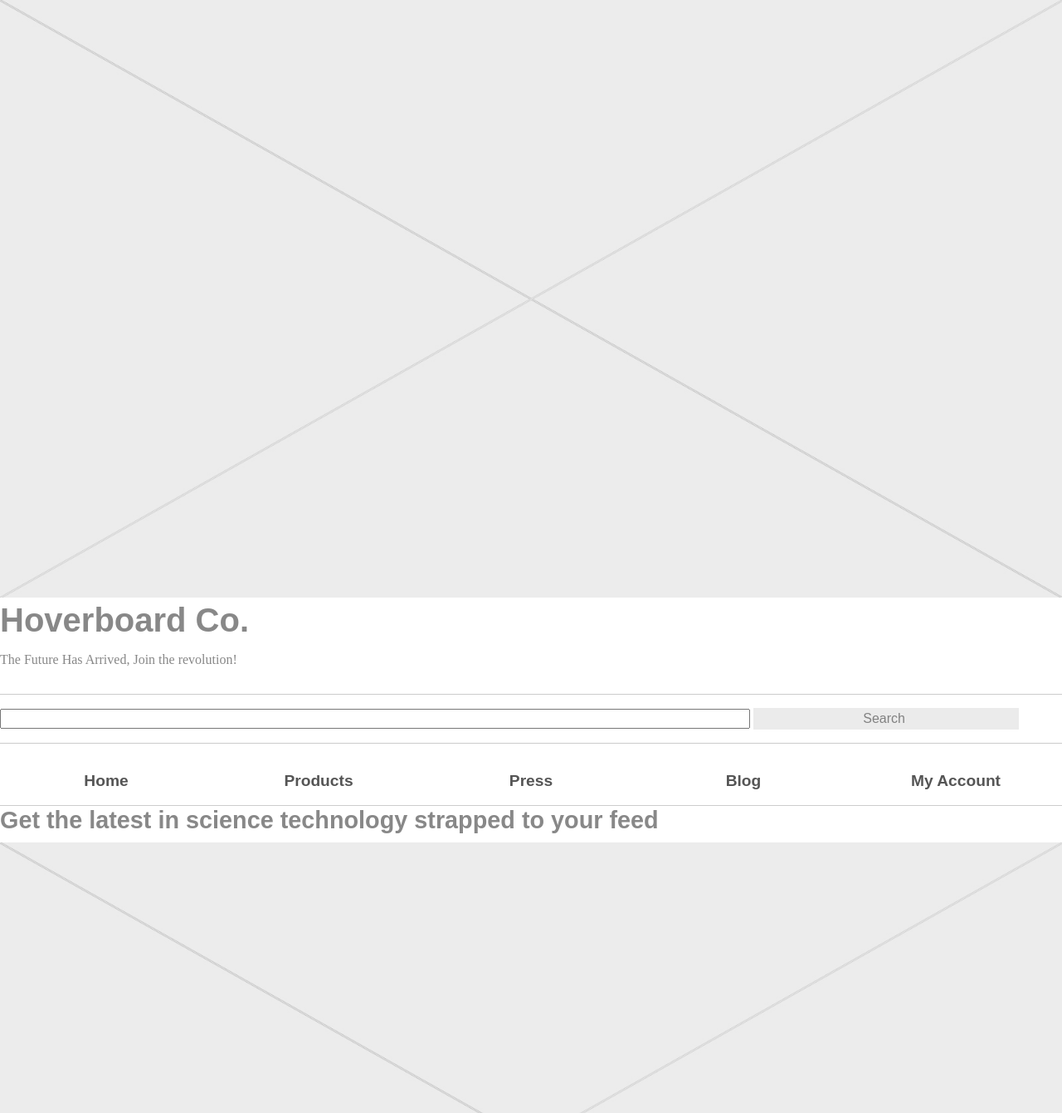
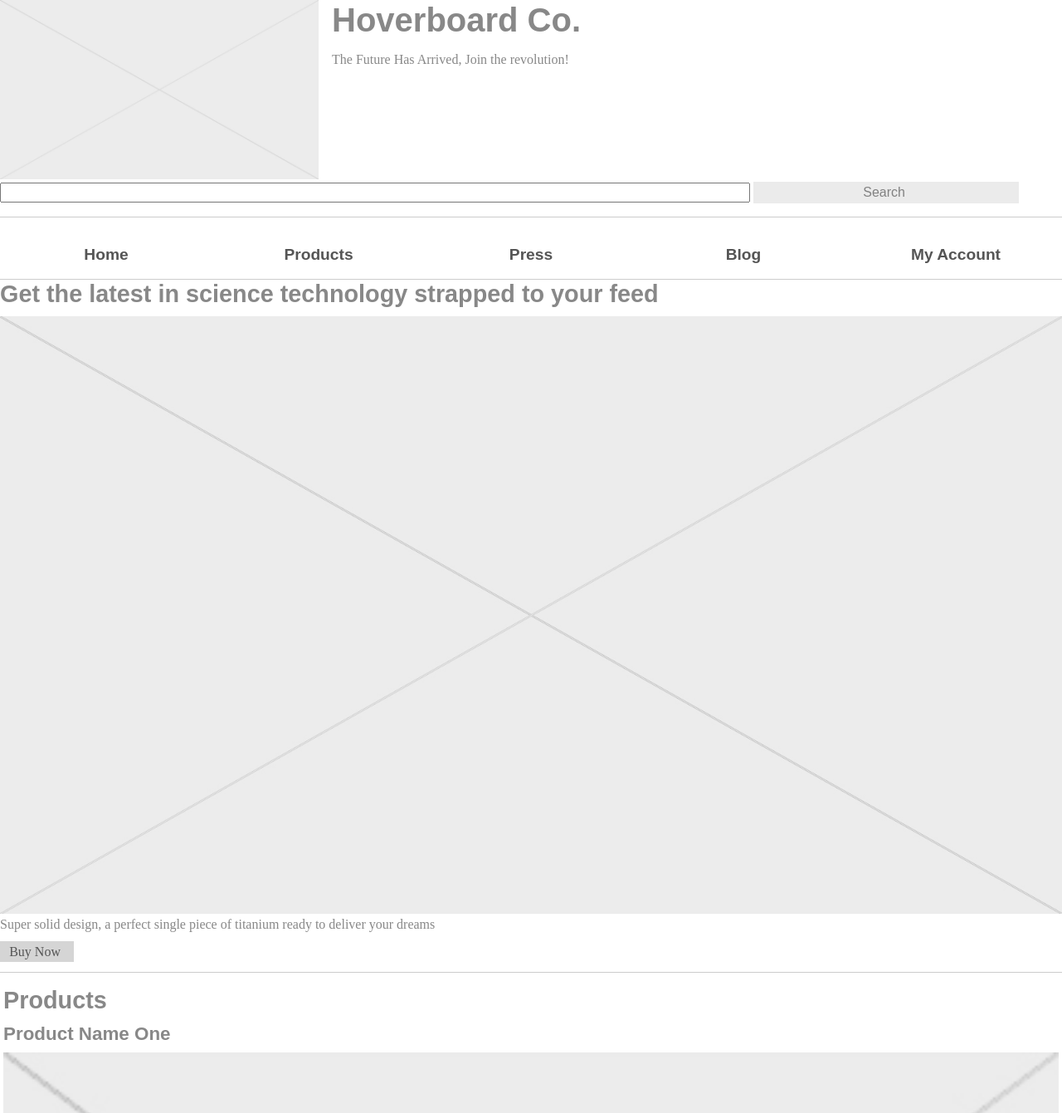
Before and after one commit to justincavery/demosite, a PHP site: page /index.html in a window 1280 px wide. Shown: the top 1341 px of the page at 83% size. Run offline with PHP 8.4, Linux system fonts and the light colour scheme.

Commit message:
no message

```diff
--- a/css/screen.css
+++ b/css/screen.css
@@ -539,13 +539,20 @@ p {
 .container {
   padding: 0 0.25em; }
 
-/* line 50, ../sass/screen.scss */
-.company-branding {
-  padding-bottom: 1em;
-  border-bottom: 1px solid #cccccc;
-  margin-bottom: 1em; }
+@media (min-width: 31.25em) {
+  /* line 51, ../sass/screen.scss */
+  .company-branding {
+    width: 70%;
+    float: right;
+    padding-left: 1em; } }
 
-/* line 58, ../sass/screen.scss */
+@media (min-width: 31.25em) {
+  /* line 59, ../sass/screen.scss */
+  .logo {
+    width: 30%;
+    float: left; } }
+
+/* line 71, ../sass/screen.scss */
 nav ul li {
   border-bottom: 1px solid #ccc;
   text-align: center;
@@ -564,34 +571,38 @@ nav ul li {
     nav ul li a:hover, nav ul li a:focus {
       color: #626262;
       text-decoration: underline; }
-  /* line 62, ../sass/screen.scss */
+  /* line 75, ../sass/screen.scss */
   nav ul li:hover, nav ul li:active {
-    background-color: #888888;
-    text-color: #eeeeee; }
-  @media (min-width: 37.5em) {
-    /* line 58, ../sass/screen.scss */
+    background-color: #888888; }
+    /* line 78, ../sass/screen.scss */
+    nav ul li:hover a, nav ul li:active a {
+      color: white;
+      text-decoration: none; }
+  @media (min-width: 31.25em) {
+    /* line 71, ../sass/screen.scss */
     nav ul li {
       width: 20%;
       float: left; } }
-  /* line 71, ../sass/screen.scss */
+  /* line 87, ../sass/screen.scss */
   nav ul li a {
     display: block;
-    line-height: 3em; }
+    line-height: 3em;
+    text-decoration: none; }
 
-/* line 81, ../sass/screen.scss */
+/* line 98, ../sass/screen.scss */
 .search {
   padding-bottom: 1em;
   border-bottom: 1px solid #cccccc;
   margin-bottom: 1em;
   width: 100%; }
-  /* line 84, ../sass/screen.scss */
+  /* line 101, ../sass/screen.scss */
   .search input {
     width: 70%; }
-  /* line 87, ../sass/screen.scss */
+  /* line 104, ../sass/screen.scss */
   .search button {
     width: 25%; }
 
-/* line 102, ../sass/screen.scss */
+/* line 119, ../sass/screen.scss */
 input[type="submit"],
 button {
   width: 25%;
@@ -602,7 +613,7 @@ button {
   font-size: 1em;
   border: none; }
 
-/* line 113, ../sass/screen.scss */
+/* line 130, ../sass/screen.scss */
 input[type="email"],
 input[type="password"],
 input[type="text"],
@@ -633,11 +644,11 @@ textarea {
   max-width: 500px;
   border: 1px #cccccc solid; }
 
-/* line 130, ../sass/screen.scss */
+/* line 147, ../sass/screen.scss */
 form label {
   display: block; }
 
-/* line 136, ../sass/screen.scss */
+/* line 153, ../sass/screen.scss */
 .button {
   margin: 1em 0 0;
   padding: 0.25em 1em 0.25em 0.7em;
@@ -646,10 +657,10 @@ form label {
   font-size: 1em;
   border: none; }
 
-/* line 147, ../sass/screen.scss */
+/* line 164, ../sass/screen.scss */
 .product {
   margin-bottom: 1em; }
-  /* line 150, ../sass/screen.scss */
+  /* line 167, ../sass/screen.scss */
   .product:after {
     border-bottom: 1px solid #333333;
     width: 80%;
--- a/index.html
+++ b/index.html
@@ -95,9 +95,10 @@
 
 <section class="section">
 <div class="container">
-	<h2>Heading</h2>
+	<h2>Video Gallery</h2>
 <div class="video">
-	<iframe width="560" height="315" src="//www.youtube.com/embed/A4vE_vpkr90?rel=0" frameborder="0" allowfullscreen></iframe>
+	<img src="images/image-16-9.jpg" alt="video" />
+	<!--iframe width="560" height="315" src="//www.youtube.com/embed/A4vE_vpkr90?rel=0" frameborder="0" allowfullscreen></iframe-->
 </div>
 </div>
 </section>
--- a/sass/_mixins.scss
+++ b/sass/_mixins.scss
@@ -129,10 +129,10 @@ BREAKPOINTS
      @media (min-width: 50em) { @content ; }
   }
    @else if $point == phablet {
-     @media (min-width: 37.5em)  { @content ; }
+     @media (min-width: 31.25em)  { @content ; }
   }
   @else if $point == mobileonly {
-     @media (max-width: 37.5em)  { @content ; }
+     @media (max-width: 27.5em)  { @content ; }
 
   }
 }
--- a/sass/screen.scss
+++ b/sass/screen.scss
@@ -47,8 +47,21 @@ p {
 
 // Logo & Branding //
 
+
 .company-branding {
-	@include divider-bottom;
+	@include breakpoint (phablet){
+		width: 70%;
+		float:right;
+		padding-left: 1em;
+	}
+}
+
+.logo {
+
+	@include breakpoint (phablet){
+		width: 30%;
+		float:left;
+	}
 }
 
 // Navigation //
@@ -61,7 +74,10 @@ nav {
 			@include heading-4;
 			&:hover, &:active {
 				background-color: $text-color;
-				text-color: $background-color-subtle;
+
+				a {color: $background-color;
+					text-decoration: none;
+					}
 			}
 			margin-bottom:0;
 			@include breakpoint(phablet){
@@ -71,6 +87,7 @@ nav {
 			a {
 				display: block;
 				line-height: 3em;
+				text-decoration: none;
 			}
 		}
 	}
```
